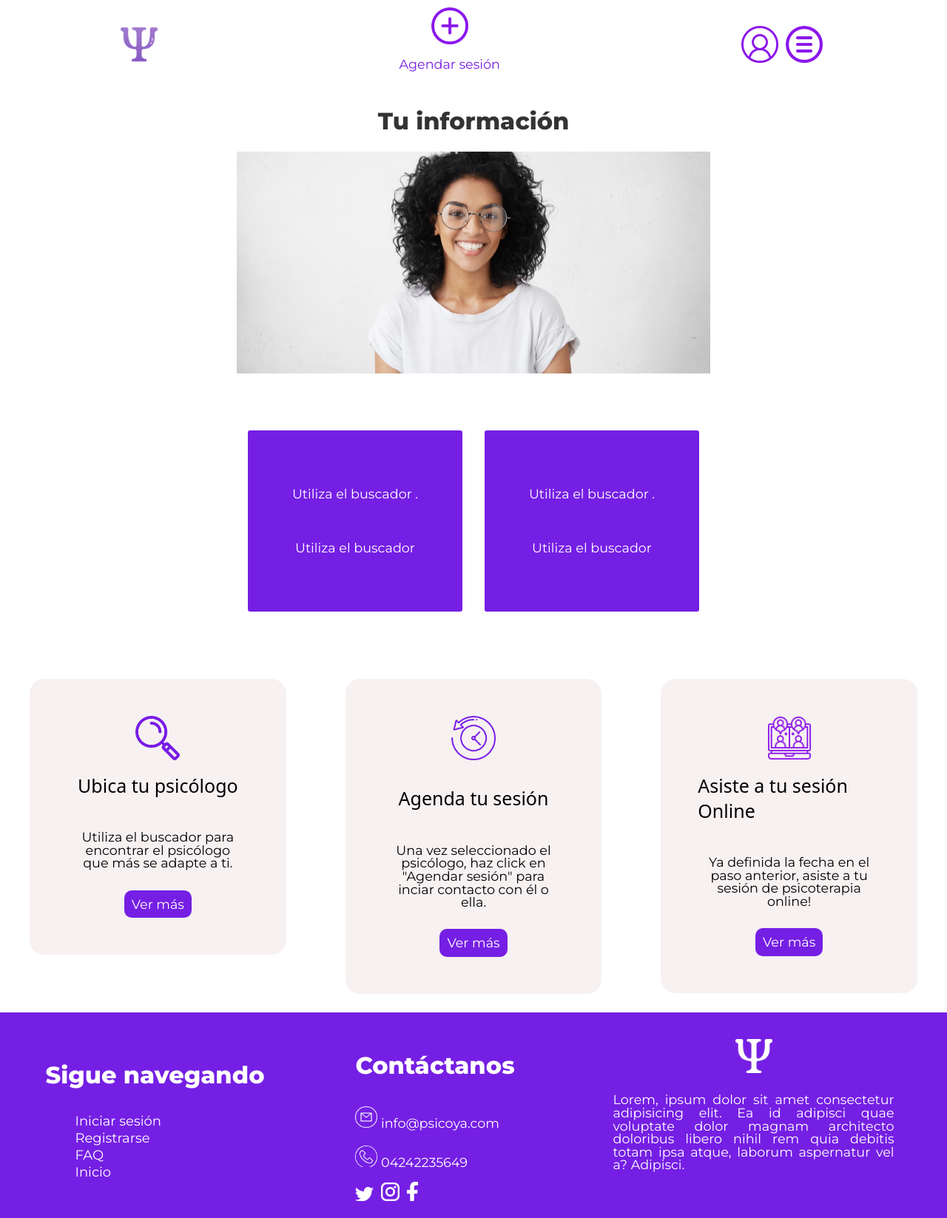
After one commit to saulmoniq/TesosGrado, a Django app: page /perfil in a window 1280 px wide. The commit adds this page. Shown: the whole page at 74% size. Run offline with Django 4.2, Linux system fonts and the light colour scheme; parts of the project's set-up code (start-up, migrations or seed data) failed here and were passed over; some libraries are stand-ins or nearby versions.

Commit message:
profile page

```diff
--- a/TEG/forms.py
+++ b/TEG/forms.py
@@ -42,11 +42,11 @@ class NewUserForm(UserCreationForm):
 	cedula = forms.IntegerField()
 	telefono = forms.IntegerField()
 	ubicacion = forms.CharField()
-	paciente = forms.ChoiceField(choices=psioPaciente, required=True)
+	tipo = forms.ChoiceField(choices=psioPaciente, required=True)
 
 	class Meta:
 		model = User
-		fields = ("nombre","apellido","paciente","fechaNacimiento","cedula", "telefono", "ubicacion", "username", "email", "password1", "password2")
+		fields = ("nombre","apellido","tipo","fechaNacimiento","cedula", "telefono", "ubicacion", "username", "email", "password1", "password2")
 
 	def save(self, commit=True):
 		user = super(NewUserForm, self).save(commit=False)
--- a/TEG/static/styles.css
+++ b/TEG/static/styles.css
@@ -148,6 +148,8 @@ body {
     max-height: 300px;
 }
 
+
+
 .btn{
     font-family: var(--second-tile);
     background-color: var(--main-color);
@@ -234,6 +236,17 @@ input, textarea{
     color: #000;
     border-radius: 20px;
     margin: 40px;
+    align-items: center;
+    justify-content: space-around;
+    flex-wrap: wrap;
+    flex-direction: column;
+}
+.inner-table-var{
+    display: flex;
+    background-color: var(--main-color);
+    padding: 50px;
+    color: #fff;
+    border-radius: 3px;
     align-items: center;
     justify-content: space-around;
     flex-wrap: wrap;
@@ -335,3 +348,12 @@ input, textarea{
 
 
 /* hide sidebar with menu */
+
+/* Profile styles */
+.imgprofile {
+    width: 100%;
+    max-width: 100%;
+    max-height: 300px;
+    object-fit: cover;
+}
+/* end profile styles */
--- /dev/null
+++ b/TEG/templates/perfil.html
@@ -0,0 +1,65 @@
+{% extends 'base.html' %}
+
+{% load static %}
+
+{% block head %}
+<script src="https://kit.fontawesome.com/d6418d4463.js" crossorigin="anonymous"></script>
+<link rel="stylesheet" href="{% static 'styles.css' %}">
+<link rel="javascript" href="{% static 'main.js' %}">
+{% endblock %}
+
+{% block content %}
+<!-- Seccion de 3 tablas / servicios -->
+
+<!-- titulo -->
+<div style="padding-left: 25%; padding-right: 25%">
+<h1 class="main-title center"> Tu información</h1>
+<img class="imgprofile center" src="{% static '/images/perfil_chica.jpg'%}"/>
+<div class="full-container-tabs">
+
+    <div class="column">
+        <div class="inner-table-var">
+          <p class="paragraph"> Utiliza el buscador .</p>
+          <p class="paragraph"> Utiliza el buscador </p>
+        </div>
+    </div>
+    <div class="column">
+        <div class="inner-table-var">
+          <p class="paragraph"> Utiliza el buscador .</p>
+          <p class="paragraph"> Utiliza el buscador </p>
+        </div>
+    </div>
+    </div>
+</div>
+</div>
+
+<!-- 3 tabs -->
+<div class="full-container-tabs">
+
+    <div class="column">
+        <div class="inner-table">
+          <img class="img-slide icon-table " src="{% static '/images/lupa.png'%}" />
+          <h1 class="second-title">Ubica tu psicólogo <br></h1>
+          <p class="paragraph"> Utiliza el buscador para encontrar el psicólogo que más se adapte a ti.</p>
+        <a class="btn center" href="#">Ver más</a>
+        </div>
+    </div>
+    <div class="column">
+        <div class="inner-table">
+          <img class="img-slide icon-table" src="{% static '/images/reloj.png'%}" /><br>
+          <h1 class="second-title">Agenda tu sesión <br></h1>
+          <p class="paragraph"> Una vez seleccionado el psicólogo, haz click en "Agendar sesión" para inciar contacto con él o ella.</p>
+            <a class="btn center" href="#">Ver más</a>
+        </div>
+    </div>
+    <div class="column">
+        <div class="inner-table">
+          <img class="img-slide icon-table" src="{% static '/images/video-conference.png'%}" />
+          <h1 class="second-title">Asiste a tu sesión Online <br></h1>
+          <p class="paragraph"> Ya definida la fecha en el paso anterior, asiste a tu sesión de psicoterapia online!</p>
+            <a class="btn center" href="#">Ver más</a>
+        </div>
+    </div>
+</div>
+
+{% endblock %}
--- a/TEG/urls.py
+++ b/TEG/urls.py
@@ -5,6 +5,7 @@ urlpatterns = [
     path('', views.home, name='home'),
     path("register", views.register_request, name="register"),
     path("login", views.login_request, name="login"),
-    path("logout", views.logout_request, name="logout")
+    path("logout", views.logout_request, name="logout"),
+    path("perfil", views.perfil, name="perfil")
 
 ]
--- a/TEG/views.py
+++ b/TEG/views.py
@@ -15,6 +15,9 @@ from . import views
 
 def home(request):
     return render(request, 'home.html')
+
+def perfil(request):
+    return render(request, 'perfil.html')
 
 
 def register_request(request):
```
Also changed, not shown: TEG/static/images/perfil_chica.jpg (added).
